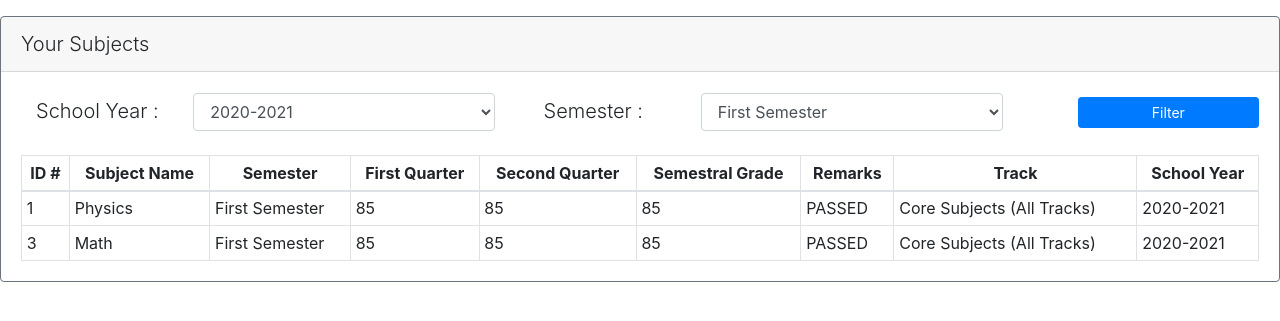
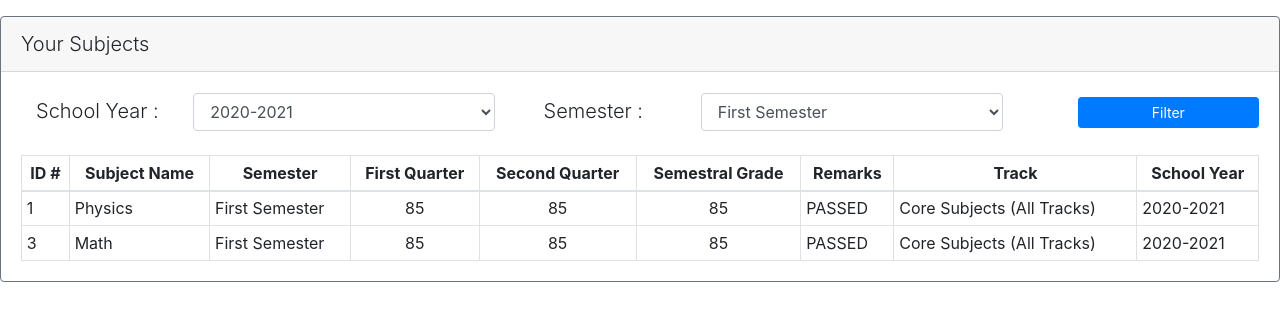
Before and after one commit to cher099/ogs, a PHP site: the page made by views/student/view-subjects.php in a window 1280 px wide. Shown: the top 321 px of the page. Run offline with PHP 8.4, Linux system fonts and the light colour scheme; a user stored in the database is signed in; data comes from the database, SQL or seed files in the repository; the template is opened without the code that fills it: most values are stand-ins (such as "Sample title", 1, 10 or a date in 2020); data that the repository does not hold is empty.

Commit message:
center tanan grades

```diff
--- a/views/admin/add-grade.php
+++ b/views/admin/add-grade.php
@@ -142,9 +142,9 @@
         			  <td><?php echo $stud['id_number']?></td>
         			  <td><?php echo $stud['first_name'].' '.$stud['middle_name'].' '.$stud['last_name']?></td>
                 <td><?php echo $stud['semester']?></td>
-        			  <td><?php echo $stud['first_quarter']?></td>
-        			  <td><?php echo $stud['second_quarter']?></td>
-                <td><?php echo $stud['semestral_grade']?></td>
+        			  <td style="text-align: center;"><?php echo $stud['first_quarter']?></td>
+        			  <td style="text-align: center;"><?php echo $stud['second_quarter']?></td>
+                <td style="text-align: center;"><?php echo $stud['semestral_grade']?></td>
         			  <td><?php echo $stud['remark']?></td>
                 <td><a href="index.php?p=principals&a=edit-grade&studentId=<?php echo $stud['student_id'];?>&gradeId=<?php echo $stud['grade_id']?>" class="btn btn-primary">EDIT</a> | <input type="button" class="btn btn-danger" id="deleteGrade" onclick="deleteGrade(<?php echo $stud['grade_id']?>)" value="DELETE"> </td>
         			</tr>
--- a/views/student/view-subjects.php
+++ b/views/student/view-subjects.php
@@ -89,9 +89,9 @@
               <td><?php echo $stud['id']?></td>
               <td><?php echo $stud['name']?></td>
               <td><?php echo $stud['semester']?></td>
-              <td><?php echo $stud['first_quarter']?></td>
-              <td><?php echo $stud['second_quarter']?></td>
-              <td><?php echo $stud['semestral_grade']?></td>
+              <td style="text-align: center;"><?php echo $stud['first_quarter']?></td>
+              <td style="text-align: center;"><?php echo $stud['second_quarter']?></td>
+              <td style="text-align: center;"><?php echo $stud['semestral_grade']?></td>
               <td><?php echo $stud['remark']?></td>
               <td><?php echo $stud['track']?></td>
               <td><?php echo $stud['school_year']?></td>
--- a/views/teacher/add-grade.php
+++ b/views/teacher/add-grade.php
@@ -85,9 +85,9 @@
         			  <td><?php echo $stud['first_name'].' '.$stud['middle_name'].' '.$stud['last_name']?></td>
         			  <td><?php echo $stud['semester']?></td>
         			  <td><?php echo $stud['school_year']?></td>
-        			  <td><?php echo $stud['first_quarter']?></td>
-        			  <td><?php echo $stud['second_quarter']?></td>
-        			  <td><?php echo $stud['semestral_grade']?></td>
+        			  <td style="text-align: center;"><?php echo $stud['first_quarter']?></td>
+        			  <td style="text-align: center;"><?php echo $stud['second_quarter']?></td>
+        			  <td style="text-align: center;"><?php echo $stud['semestral_grade']?></td>
         			  <td><?php echo $stud['remark']?></td>
         			</tr>
         		<?php }?>
```
